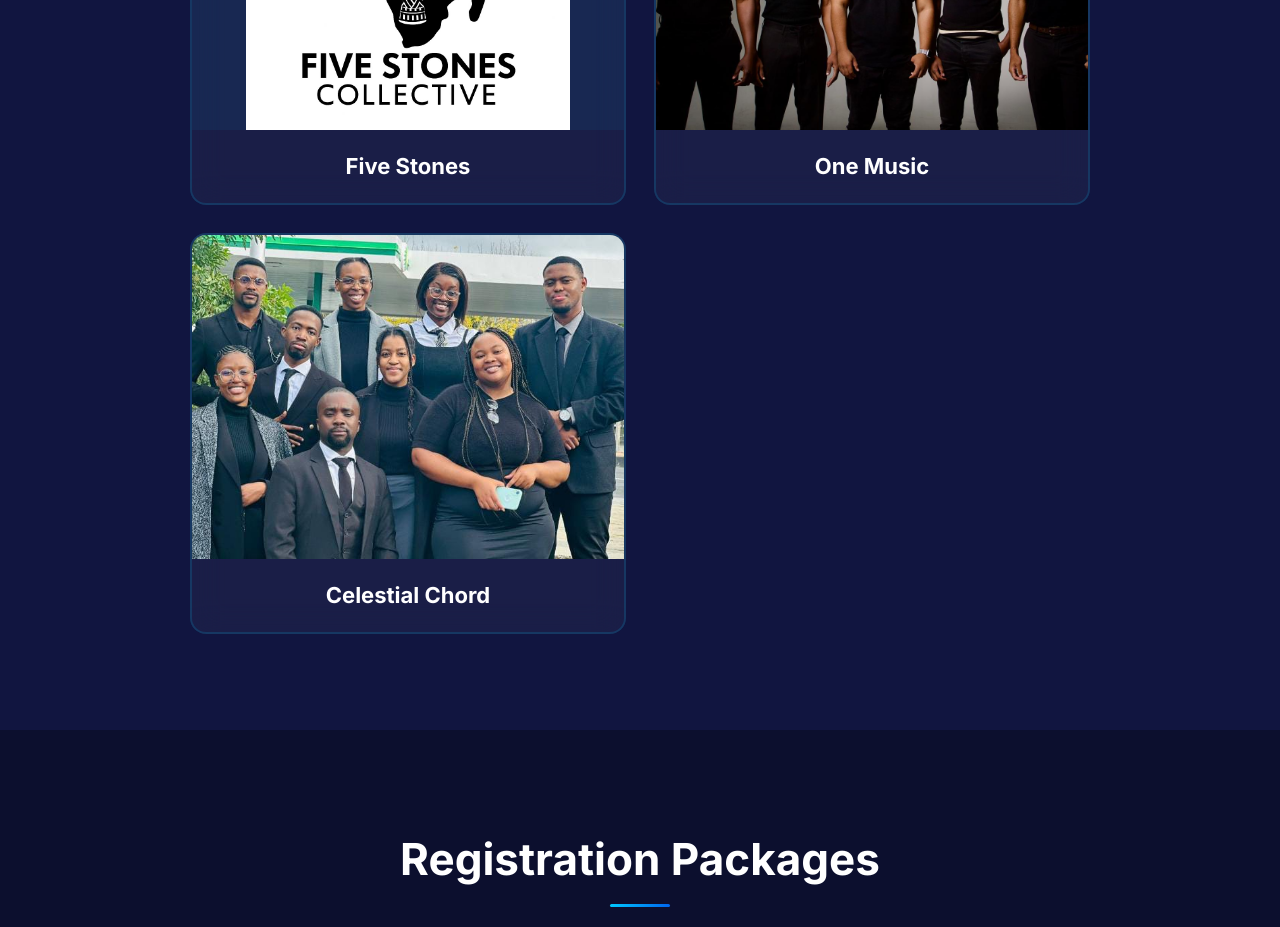
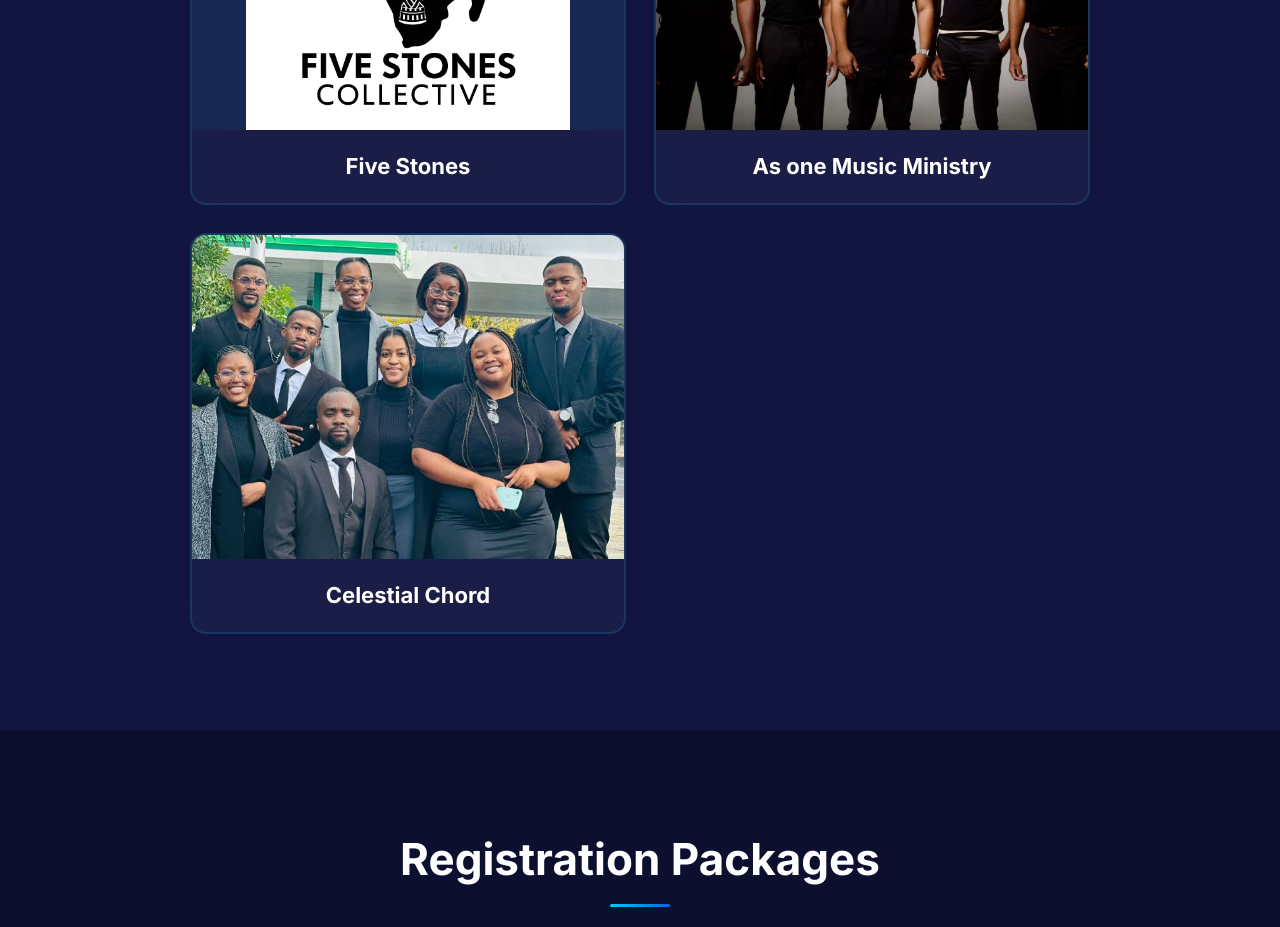
Before and after one commit to iamcollins404/youthCongressApp-2026, a React (Vite) app in the folder client/: page / in a window 1280 px wide. Shown: the part 7320-8247 px from the top of the page. Built offline with nearby package versions, Linux system fonts and the light colour scheme; a web font is replaced by a local one.

Commit message:
Update singing group name from 'One Music' to 'As one Music Ministry' for improved clarity and branding consistency.

```diff
--- a/client/src/pages/index.jsx
+++ b/client/src/pages/index.jsx
@@ -466,7 +466,7 @@ function Index() {
             { name: 'Chosen SG', img: chosen },
             { name: 'Heavenly Strings', img: heavenlyStrings },
             { name: 'Five Stones', img: fiveStones, imgFit: 'contain' },
-            { name: 'One Music', img: asOne },
+            { name: 'As one Music Ministry', img: asOne },
             { name: 'Celestial Chord', img: celestialChord },
           ].map((g, i) => (
             <div key={i} className="glass singing-card">
```
